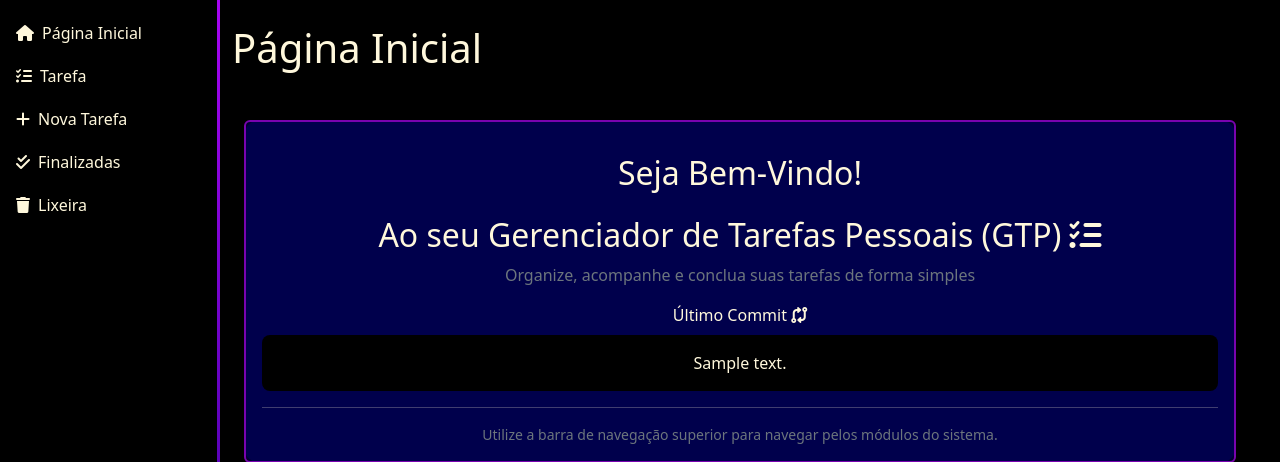
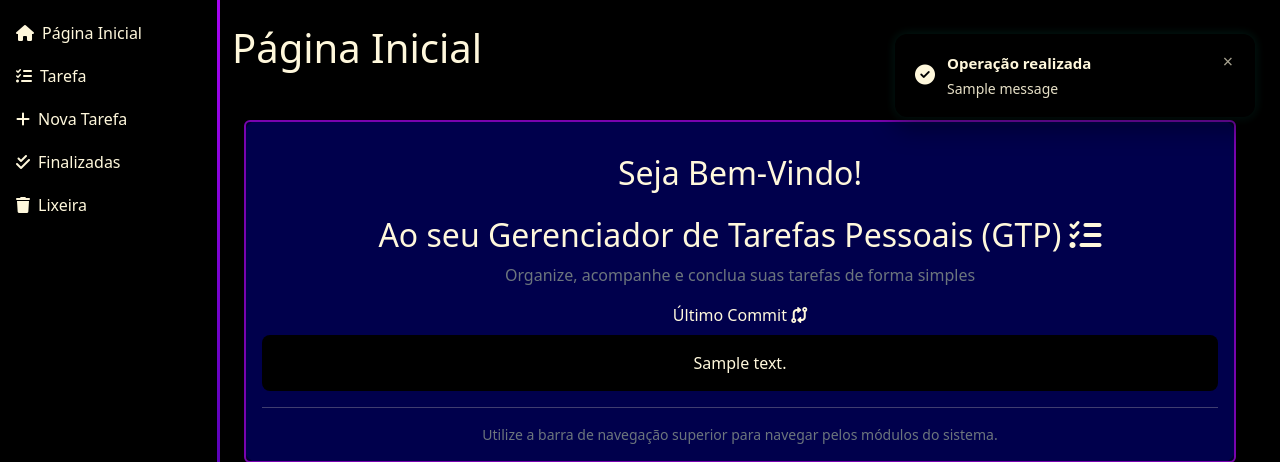
Before and after one commit to Scalabrini17/Personal_Task_Manager, a Django app: page / in a window 1280 px wide. Shown: the part 61-523 px from the top of the page. Run offline with Django 5.2, Linux system fonts and the light colour scheme; tables that the repository leaves empty hold one stand-in row (values such as "Sample post"); one stand-in notice (Sample message) is shown; a database or web service that is not in the repository returns one stand-in record (values such as "Sample title"); data that the repository does not hold is empty; some libraries are stand-ins or nearby versions.

Commit message:
Update: Melhora visual
Refatorado a pasta de CSS para separar cada detalhe, melhoria para a Administração

```diff
--- /dev/null
+++ b/static/css/base.css
@@ -0,0 +1,33 @@
+html, body {
+    height: 100%;
+    margin: 0;
+    overflow: hidden;
+}
+
+body {
+    display: flex;
+    flex-direction: column;
+    padding: 0;
+    background-color: black;
+    color: cornsilk;
+    cursor: default;
+}
+
+main {
+    flex: 1;
+    overflow-y: auto;
+}
+
+/* Links e botões */
+a,
+button,
+.btn {
+    cursor: pointer;
+}
+
+/* Campos de formulário */
+input,
+textarea,
+select {
+    cursor: text;
+}
--- /dev/null
+++ b/static/css/cards.css
@@ -0,0 +1,22 @@
+.card-tarefa {
+    padding: 1.5rem;
+    text-align: center;
+}
+
+.card-tarefa .d-flex {
+    justify-content: center;
+    margin-top: 1rem;
+}
+
+.card {
+    background-color: rgba(0, 0, 128, 0.356);
+    color: cornsilk;
+    border: 2px solid #7903af;
+    transition: 0.3s;
+    cursor: grab;
+}
+
+.card:hover {
+    transform: translateY(-5px);
+    cursor: pointer;
+}
--- /dev/null
+++ b/static/css/footer.css
@@ -0,0 +1,7 @@
+footer {
+    border-top: 5px solid transparent;
+    border-image: linear-gradient(to right, #2e0197, #a805f3) 1;
+    flex-shrink: 0;
+    position: relative;
+    z-index: 20;
+}
--- /dev/null
+++ b/static/css/navbar.css
@@ -0,0 +1,7 @@
+nav {
+    border-bottom: 5px solid transparent;
+    border-image: linear-gradient(to right, #a805f3, #2e0197) 1;
+    flex-shrink: 0;
+    position: relative;
+    z-index: 20;
+}
--- /dev/null
+++ b/static/css/notifications.css
@@ -0,0 +1,163 @@
+.notifications {
+	position: fixed;
+	top: 95px;
+	right: 25px;
+	width: 360px;
+	z-index: 9999;
+}
+
+.notification {
+	position: relative;
+	overflow: hidden;
+	margin-bottom: 15px;
+	border-radius: 12px;
+	padding: 18px 20px;
+	box-shadow: 0 12px 25px rgba(0,0,0,.35), 0 0 12px rgba(0,255,204,.12);
+	animation: slideIn .35s ease;
+	padding-right: 55px;
+	transition:
+		opacity .3s ease,
+		transform .3s ease;
+}
+
+.notification.hide {
+	opacity: 0;
+	transform: translateY(-20px);
+}
+
+.notification-content {
+	display: flex;
+	justify-content: space-between;
+	align-items: center;
+	gap: 15px;
+}
+
+.notification-left {
+	display: flex;
+	align-items: center;
+	gap: 12px;
+	flex: 1;
+}
+
+.notification-icon {
+	font-size: 20px;
+	flex-shrink: 0;
+}
+
+.notification-message {
+	display: flex;
+	flex-direction: column;
+	gap: 3px;
+}
+
+.notification-title {
+	font-size: 15px;
+	font-weight: 600;
+}
+
+.notification-text {
+	font-size: 14px;
+	font-weight: 400;
+	opacity: .9;
+}
+
+.notification-close {
+	position: absolute;
+	top: 12px;
+	right: 12px;
+	width: 30px;
+	height: 30px;
+	border: none;
+	border-radius: 50%;
+	background: transparent;
+	color: inherit;
+	cursor: pointer;
+	display: flex;
+	align-items: center;
+	justify-content: center;
+	font-size: 18px;
+	opacity: .65;
+	transition: all .25s ease;
+}
+
+.notification-close:hover {
+	opacity: 1;
+	background: rgba(255,255,255,.08);
+	transform: rotate(90deg);
+}
+
+/* Variações por tipo (tags do Django messages) */
+.alert-success {
+	background: #123726;
+	color: #8ef7c0;
+	border-left: 5px solid #1ed760;
+}
+
+.alert-error,
+.alert-danger {
+	background: #3b1d22;
+	color: #ff9f9f;
+	border-left: 5px solid #ff4d4f;
+}
+
+.alert-warning {
+	background: #463c18;
+	color: #ffd666;
+	border-left: 5px solid #f7b500;
+}
+
+.alert-info {
+	background: #132f46;
+	color: #7fd4ff;
+	border-left: 5px solid #00d4ff;
+}
+
+/* Barra de progresso (tempo até fechar) */
+.notification-progress {
+	position: absolute;
+	bottom: 0;
+	left: 0;
+	width: 100%;
+	height: 4px;
+	animation: progress 5s linear forwards;
+	animation-play-state: running;
+}
+
+.notification-progress-success {
+	background: #1ed760;
+}
+
+.notification-progress-danger,
+.notification-progress-error {
+	background: #ff4d4f;
+}
+
+.notification-progress-warning {
+	background: #f7b500;
+}
+
+.notification-progress-info {
+	background: #00d4ff;
+}
+
+@keyframes progress {
+	from {
+		width: 100%;
+	}
+
+	to {
+		width: 0%;
+	}
+}
+
+@keyframes slideIn {
+	from {
+		opacity: 0;
+		transform: translateY(-20px);
+	}
+
+	to {
+		opacity: 1;
+		transform: translateY(0);
+	}
+}
--- a/static/css/style.css
+++ b/static/css/style.css
@@ -1,133 +1,7 @@
-html, body {
-    height: 100%;
-    margin: 0;
-    overflow: hidden;
-}
-
-body {
-    display: flex;
-    flex-direction: column;
-    padding: 0;
-    background-color: black;
-    color: cornsilk;
-
-    /* Cursor padrão */
-    cursor: default;
-}
-
-main {
-    flex: 1;
-    overflow-y: auto;
-}
-
-nav {
-    border-bottom: 5px solid transparent;
-    border-image: linear-gradient(to right, #a805f3, #2e0197) 1;
-    flex-shrink: 0;
-    position: relative;
-    z-index: 20;
-}
-
-footer {
-    border-top: 5px solid transparent;
-    border-image: linear-gradient(to right, #2e0197, #a805f3) 1;
-    flex-shrink: 0;
-    position: relative;
-    z-index: 20;
-}
-
-.sidebar {
-      position: fixed;
-      top: 56px; /* altura aproximada da navbar */
-      left: 0;
-      width: 220px;
-      height: calc(100vh - 56px);
-      background-color: black;
-      border-right: 3px solid transparent;
-      border-image: linear-gradient(to bottom, #a805f3, #2e0197) 1;
-      padding-top: 1rem;
-      z-index: 10;
-  }
-
-  .sidebar .nav-link {
-      color: cornsilk;
-      padding: 0.6rem 1rem;
-      border-radius: 6px;
-      transition: 0.2s;
-  }
-
-  .sidebar .nav-link:hover,
-  .sidebar .nav-link.active {
-      background: linear-gradient(to right, #a805f3, #2e0197);
-      color: white;
-  }
-
-  /* Empurra o conteúdo principal para a direita quando a sidebar existe */
-  @media (min-width: 768px) {
-      main.container {
-          margin-left: 220px;
-          max-width: calc(100% - 240px);
-      }
-  }
-
-/* Links e botões */
-a,
-button,
-.btn {
-    cursor: pointer;
-}
-
-/* Campos de formulário */
-input,
-textarea,
-select {
-    cursor: text;
-}
-
-.card-tarefa {
-    padding: 1.5rem;
-    text-align: center;
-}
-
-.card-tarefa .d-flex {
-    justify-content: center;
-    margin-top: 1rem;
-}
-
-/* Cards */
-.card {
-    background-color: rgba(0, 0, 128, 0.356);
-    color: cornsilk;
-    border: 2px solid #7903af;
-    transition: 0.3s;
-
-    /* Mãozinha ao passar sobre o card */
-    cursor: grab;
-}
-
-.card:hover {
-    transform: translateY(-5px);
-    cursor: pointer;
-}
-
-/* Texto animado */
-.texto-animado {
-    background: linear-gradient(to right, #ffc107, #0d6efd);
-    background-size: 200% auto;
-
-    -webkit-background-clip: text !important;
-    background-clip: text !important;
-    -webkit-text-fill-color: transparent !important;
-
-    animation: gradiente-movel 3s linear infinite;
-}
-
-@keyframes gradiente-movel {
-    0% {
-        background-position: 0% center;
-    }
-
-    100% {
-        background-position: 200% center;
-    }
-}
+@import url('base.css');
+@import url('navbar.css');
+@import url('footer.css');
+@import url('sidebar.css');
+@import url('cards.css');
+@import url('utilities.css');
+@import url('notifications.css')
--- /dev/null
+++ b/static/css/utilities.css
@@ -0,0 +1,19 @@
+.texto-animado {
+    background: linear-gradient(to right, #ffc107, #0d6efd);
+    background-size: 200% auto;
+
+    -webkit-background-clip: text !important;
+    background-clip: text !important;
+    -webkit-text-fill-color: transparent !important;
+
+    animation: gradiente-movel 3s linear infinite;
+}
+
+@keyframes gradiente-movel {
+    0% {
+        background-position: 0% center;
+    }
+    100% {
+        background-position: 200% center;
+    }
+}
--- a/templates/base/mensagens.html
+++ b/templates/base/mensagens.html
@@ -1,7 +1,67 @@
 {% if messages %}
-    {% for message in messages %}
-        <div class="alert alert{{ message.tags }} auto-close">
-            {{message}}
-        </div>
-    {% endfor %}
+    <div class="notifications">
+
+        {% for message in messages %}
+
+            <div class="notification notification-{{ message.tags }}">
+
+                <button class="notification-close">
+                    &times;
+                </button>
+
+                <div class="notification-content">
+
+                    <div class="notification-left">
+
+                        {% if message.tags == "success" %}
+                            <i class="fa-solid fa-circle-check notification-icon"></i>
+
+                        {% elif message.tags == "error" %}
+                            <i class="fa-solid fa-circle-xmark notification-icon"></i>
+
+                        {% elif message.tags == "warning" %}
+                            <i class="fa-solid fa-triangle-exclamation notification-icon"></i>
+
+                        {% else %}
+                            <i class="fa-solid fa-circle-info notification-icon"></i>
+
+                        {% endif %}
+
+                        <div class="notification-message">
+
+                            <span class="notification-title">
+
+                                {% if message.tags == "success" %}
+                                    Operação realizada
+
+                                {% elif message.tags == "error" %}
+                                    Erro
+
+                                {% elif message.tags == "warning" %}
+                                    Atenção
+
+                                {% else %}
+                                    Informação
+
+                                {% endif %}
+
+                            </span>
+
+                            <span class="notification-text">
+                                {{ message }}
+                            </span>
+
+                        </div>
+
+                    </div>
+
+                </div>
+
+                <div class="notification-progress notification-progress-{{ message.tags }}"></div>
+
+            </div>
+
+        {% endfor %}
+
+    </div>
 {% endif %}
```
Also changed, not shown: static/css/sidebar.css (added, +32 -0 lines).
